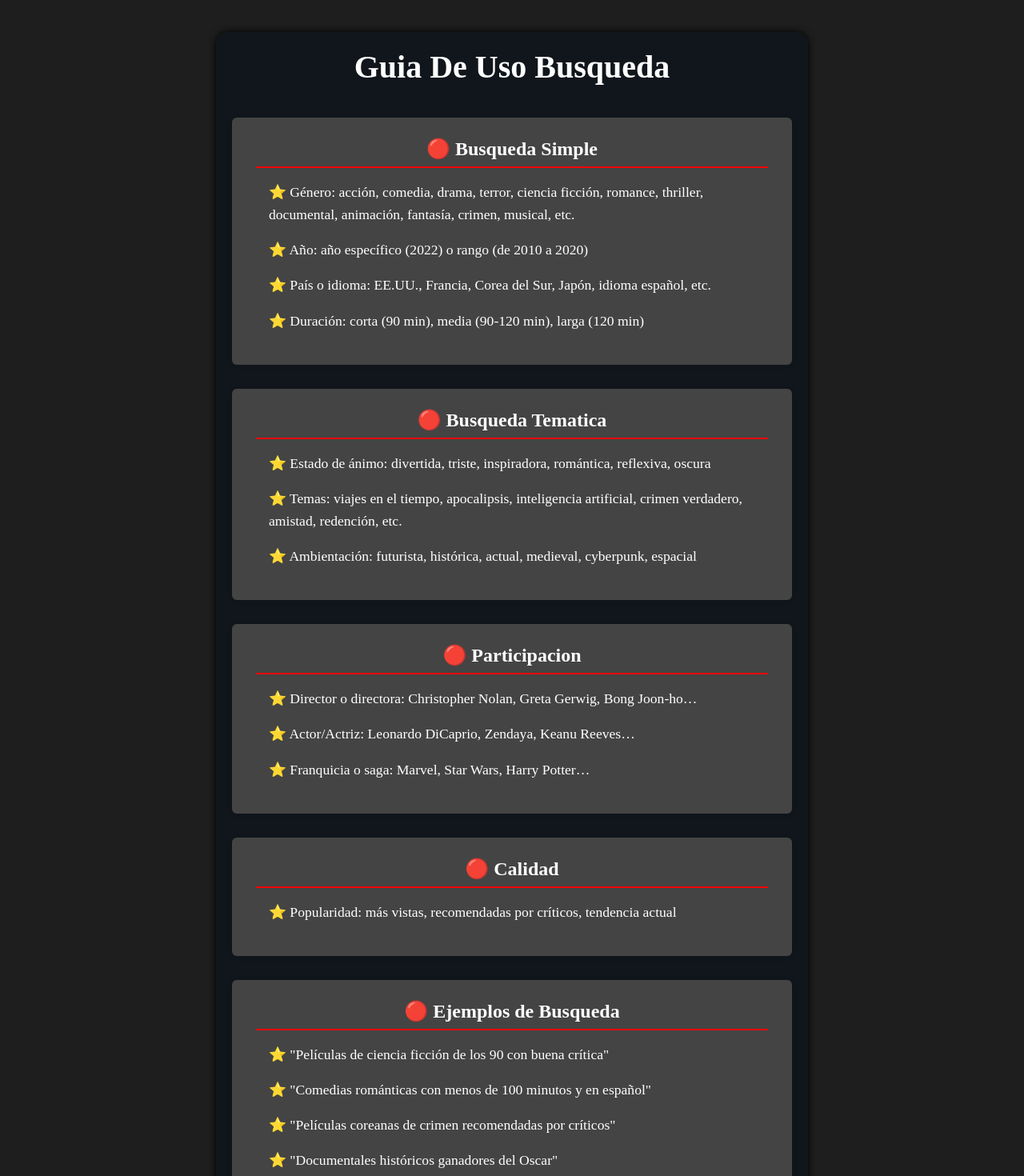
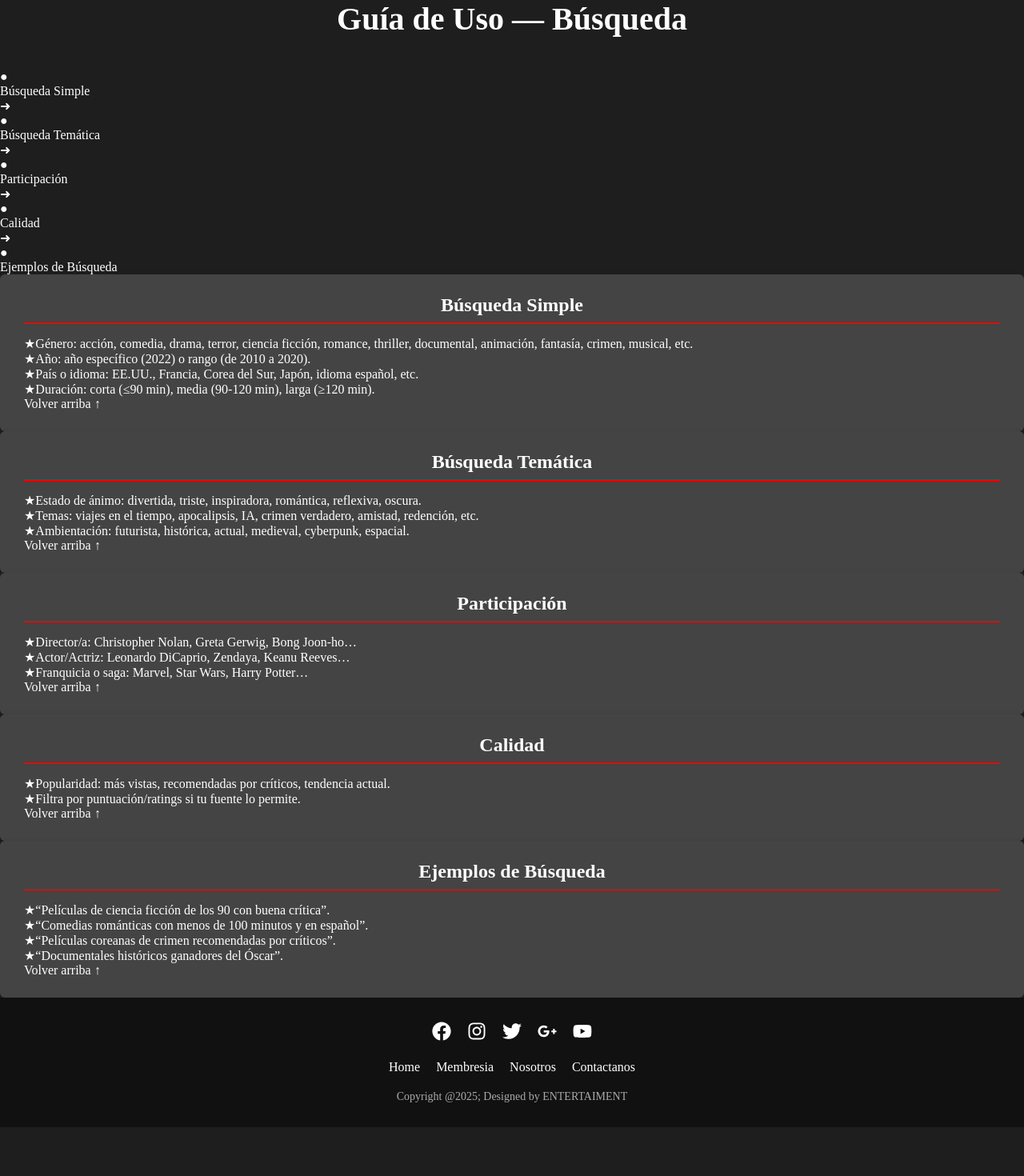
Before and after one commit to bedocerrarmigit/Enter-Front, a React (Vite) app: page /guia-de-uso in a window 1280 px wide. Shown: the part 60-1530 px from the top of the page at 80% size. After the commit the page ends 1469 px from the top, so only its background shows below. Built offline with nearby package versions, Linux system fonts and the light colour scheme.

Commit message:
Chore: Se hacen cambios para mejorar el orden de la guia de uso

```diff
--- a/src/Componentes/Guia_uso/index.jsx
+++ b/src/Componentes/Guia_uso/index.jsx
@@ -1,47 +1,92 @@
-import React from 'react'
-import styles from './Guia_uso.module.css'
+import React from "react";
+import styles from "./Guia_uso.module.css";
+
+const SECCIONES = [
+  {
+    id: "simple",
+    titulo: "Búsqueda Simple",
+    items: [
+      "Género: acción, comedia, drama, terror, ciencia ficción, romance, thriller, documental, animación, fantasía, crimen, musical, etc.",
+      "Año: año específico (2022) o rango (de 2010 a 2020).",
+      "País o idioma: EE.UU., Francia, Corea del Sur, Japón, idioma español, etc.",
+      "Duración: corta (≤90 min), media (90-120 min), larga (≥120 min).",
+    ],
+  },
+  {
+    id: "tematica",
+    titulo: "Búsqueda Temática",
+    items: [
+      "Estado de ánimo: divertida, triste, inspiradora, romántica, reflexiva, oscura.",
+      "Temas: viajes en el tiempo, apocalipsis, IA, crimen verdadero, amistad, redención, etc.",
+      "Ambientación: futurista, histórica, actual, medieval, cyberpunk, espacial.",
+    ],
+  },
+  {
+    id: "participacion",
+    titulo: "Participación",
+    items: [
+      "Director/a: Christopher Nolan, Greta Gerwig, Bong Joon-ho…",
+      "Actor/Actriz: Leonardo DiCaprio, Zendaya, Keanu Reeves…",
+      "Franquicia o saga: Marvel, Star Wars, Harry Potter…",
+    ],
+  },
+  {
+    id: "calidad",
+    titulo: "Calidad",
+    items: [
+      "Popularidad: más vistas, recomendadas por críticos, tendencia actual.",
+      "Filtra por puntuación/ratings si tu fuente lo permite.",
+    ],
+  },
+  {
+    id: "ejemplos",
+    titulo: "Ejemplos de Búsqueda",
+    items: [
+      "“Películas de ciencia ficción de los 90 con buena crítica”.",
+      "“Comedias románticas con menos de 100 minutos y en español”.",
+      "“Películas coreanas de crimen recomendadas por críticos”.",
+      "“Documentales históricos ganadores del Óscar”.",
+    ],
+  },
+];
 
 function Guia_uso() {
   return (
-    <div className={styles.container}>
-      <h1 className={styles.title}>Guia De Uso Busqueda</h1>
-      <section className={styles.section}>
-        <div className={styles.card}>
-          <h2 className={styles.subtitle}>🔴 Busqueda Simple</h2>
-          <p className={styles.text}>⭐ Género: acción, comedia, drama, terror, ciencia ficción, romance, thriller, documental, animación, fantasía, crimen, musical, etc.</p>
-            <p className={styles.text}>⭐ Año: año específico (2022) o rango (de 2010 a 2020)</p>
-            <p className={styles.text}>⭐ País o idioma: EE.UU., Francia, Corea del Sur, Japón, idioma español, etc.</p>
-            <p className={styles.text}>⭐ Duración: corta (90 min), media (90-120 min), larga (120 min)</p>
-        </div>
-        <div className={styles.card}>
-          <h2 className={styles.subtitle}>🔴 Busqueda Tematica</h2>
-          <p className={styles.text}>⭐ Estado de ánimo: divertida, triste, inspiradora, romántica, reflexiva, oscura</p>
-            <p className={styles.text}>⭐ Temas: viajes en el tiempo, apocalipsis, inteligencia artificial, crimen verdadero, amistad, redención, etc.</p>
-            <p className={styles.text}>⭐ Ambientación: futurista, histórica, actual, medieval, cyberpunk, espacial
-          </p>
-        </div>
-        <div className={styles.card}>
-          <h2 className={styles.subtitle}>🔴 Participacion</h2>
-          <p className={styles.text}>⭐ Director o directora: Christopher Nolan, Greta Gerwig, Bong Joon-ho…</p>
-          <p className={styles.text}>⭐ Actor/Actriz: Leonardo DiCaprio, Zendaya, Keanu Reeves… </p>
-            <p className={styles.text}>⭐ Franquicia o saga: Marvel, Star Wars, Harry Potter…</p>
+    <div className={styles.wrap}>
+      <header className={styles.header}>
+        <h1 className={styles.title}>Guía de Uso — Búsqueda</h1>
 
-        </div>
-        <div className={styles.card}>
-          <h2 className={styles.subtitle}>🔴 Calidad</h2>
-          <p className={styles.text}>⭐ Popularidad: más vistas, recomendadas por críticos, tendencia actual
-          </p>
-        </div>
-        <div className={styles.card}>
-          <h2 className={styles.subtitle}>🔴 Ejemplos de Busqueda</h2>
-          <p className={styles.text}>⭐ "Películas de ciencia ficción de los 90 con buena crítica"</p>
-          <p className={styles.text}>⭐ "Comedias románticas con menos de 100 minutos y en español"</p>
-          <p className={styles.text}>⭐ "Películas coreanas de crimen recomendadas por críticos"</p>
-          <p className={styles.text}>⭐ "Documentales históricos ganadores del Oscar"</p>
-        </div>
+        {/* Flujo tipo diagrama */}
+        <nav className={styles.flow}>
+          {SECCIONES.map((sec, i) => (
+            <a key={sec.id} href={`#${sec.id}`} className={styles.flowNode}>
+              <div className={styles.nodeIcon} aria-hidden>●</div>
+              <div className={styles.nodeText}>{sec.titulo}</div>
+              {i < SECCIONES.length - 1 && <span className={styles.arrow} aria-hidden>➜</span>}
+            </a>
+          ))}
+        </nav>
+      </header>
+
+      {/* Contenido ordenado en grid */}
+      <section className={styles.grid}>
+        {SECCIONES.map((sec) => (
+          <article key={sec.id} id={sec.id} className={styles.card}>
+            <h2 className={styles.subtitle}>{sec.titulo}</h2>
+            <ul className={styles.list}>
+              {sec.items.map((txt, idx) => (
+                <li key={idx} className={styles.item}>
+                  <span className={styles.bullet} aria-hidden>★</span>
+                  <span>{txt}</span>
+                </li>
+              ))}
+            </ul>
+            <a className={styles.topLink} href="#top">Volver arriba ↑</a>
+          </article>
+        ))}
       </section>
     </div>
-  )
+  );
 }
 
-export default Guia_uso
+export default Guia_uso;
```
